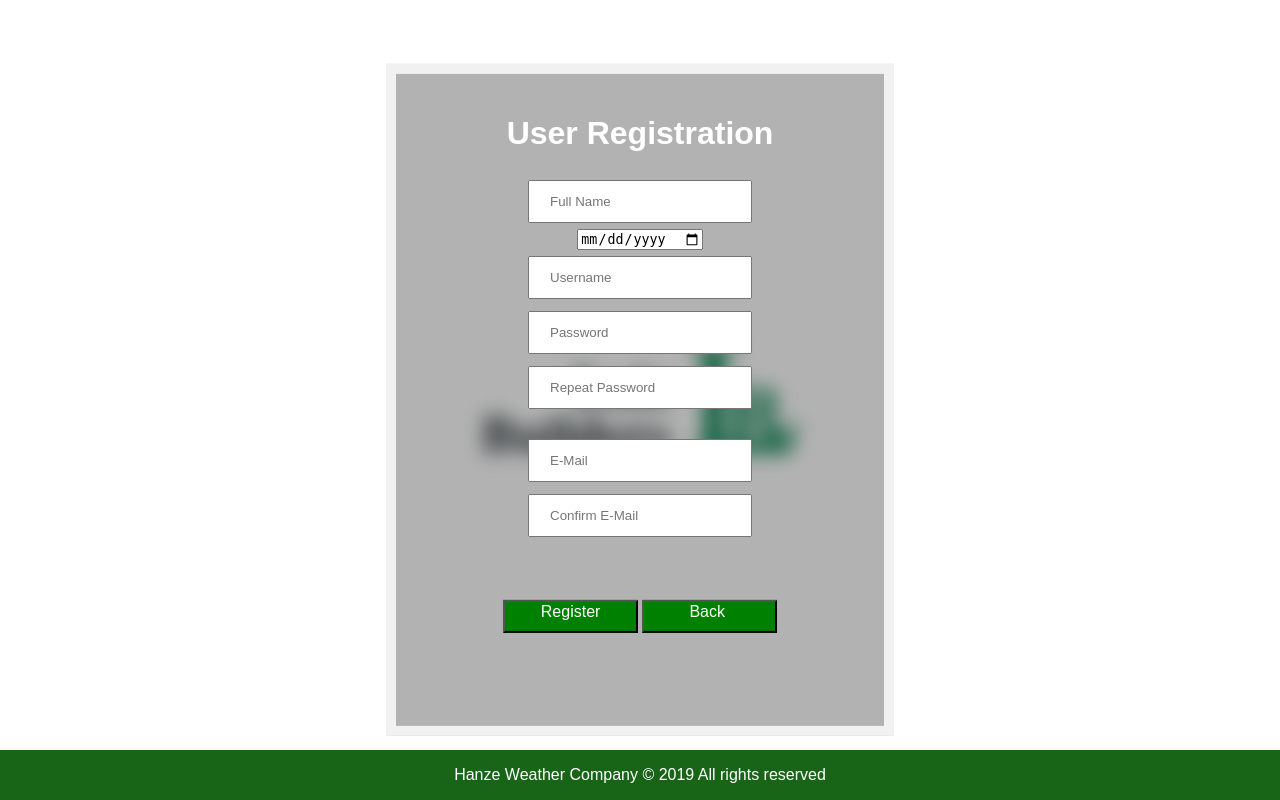
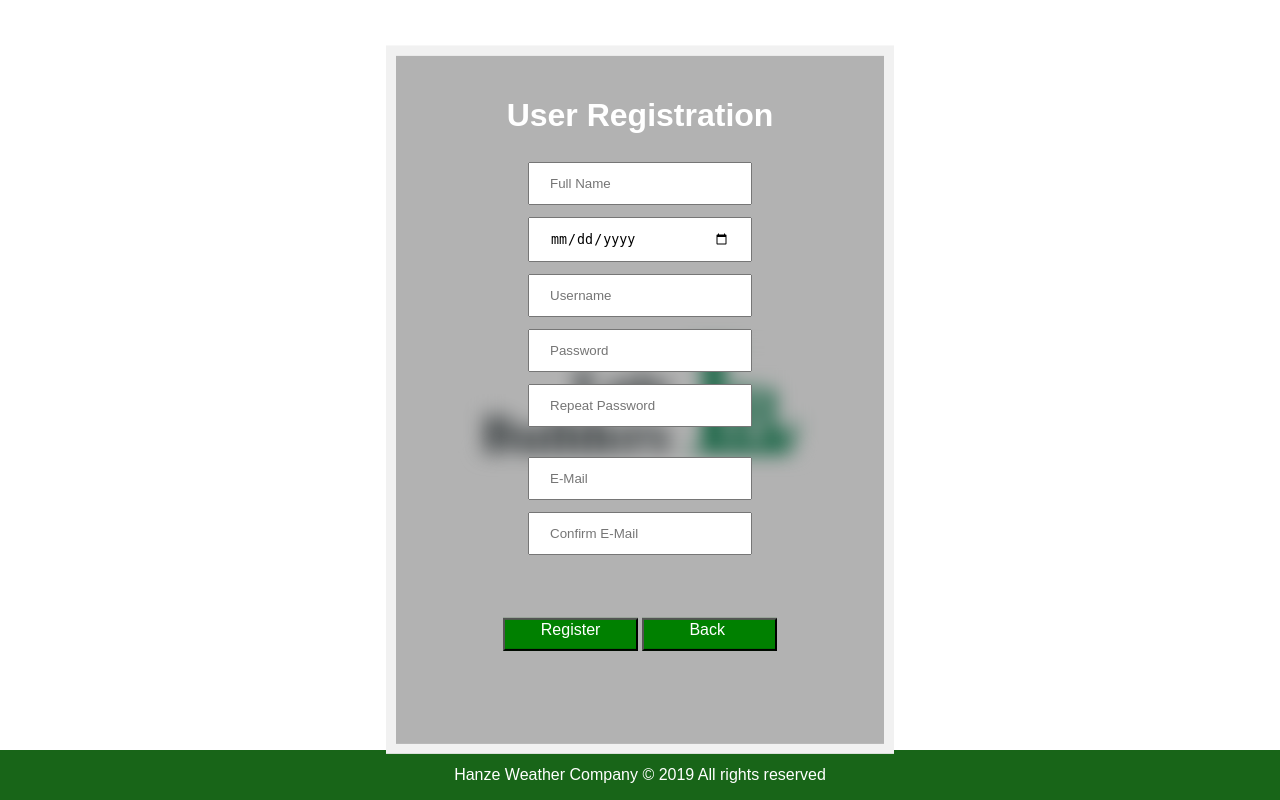
Before and after one commit to FrankIin/HanzeWeatherCompany, a PHP site: page /register.php in a window 1280 px wide. Run offline with PHP 8.4, Linux system fonts and the light colour scheme.

Commit message:
input type date added

```diff
--- a/WEBSERVER/root/style.css
+++ b/WEBSERVER/root/style.css
@@ -68,6 +68,13 @@ input[type=submit] {
   cursor: pointer; /* change cursor to pointer */
 }
 
+ input[type=date] {
+  width: 50%;
+  padding: 12px 20px;
+  margin: 6px 0;
+  box-sizing: border-box;
+ }
+
 /* Input submit hover effect */
 input[type=submit]:hover
 
```
